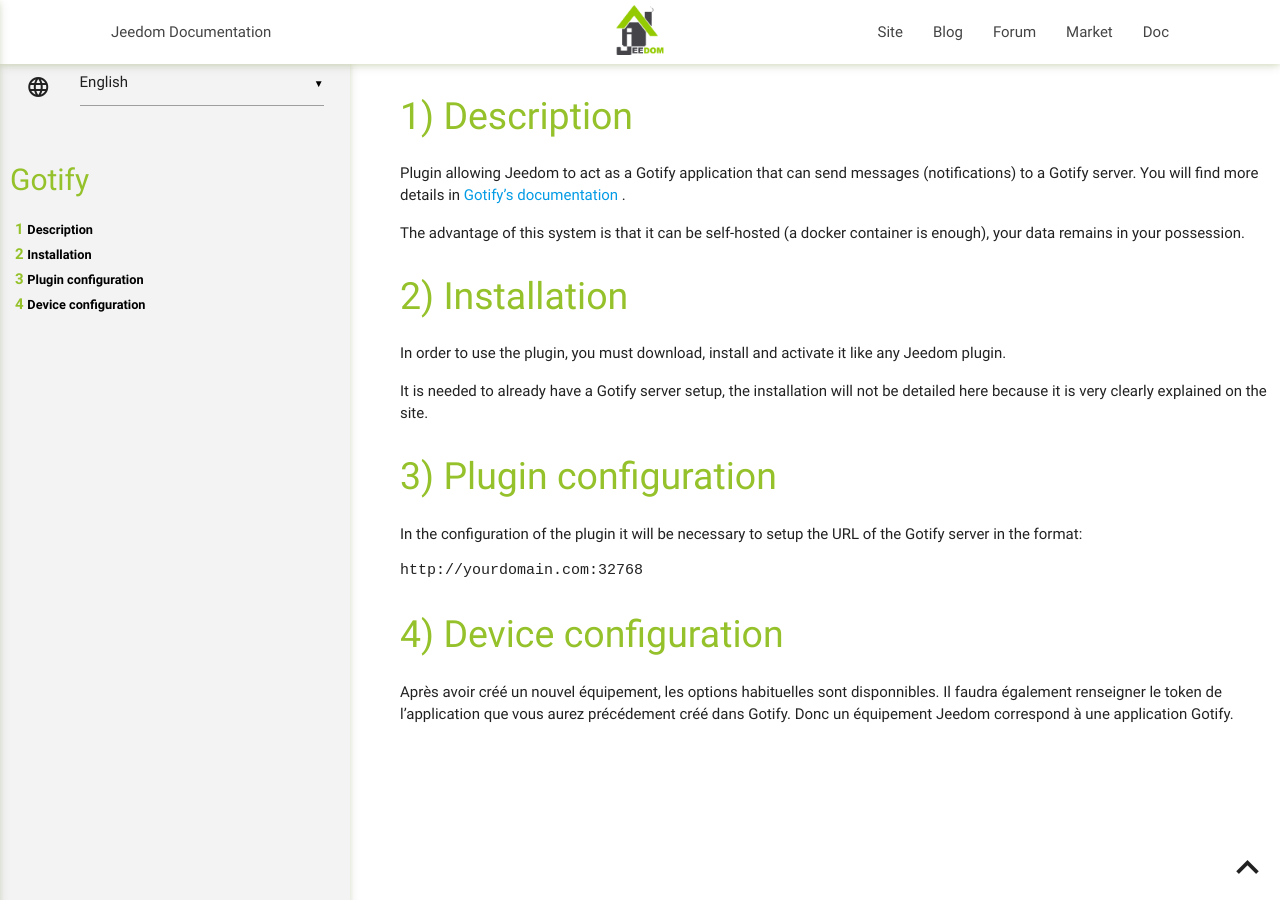
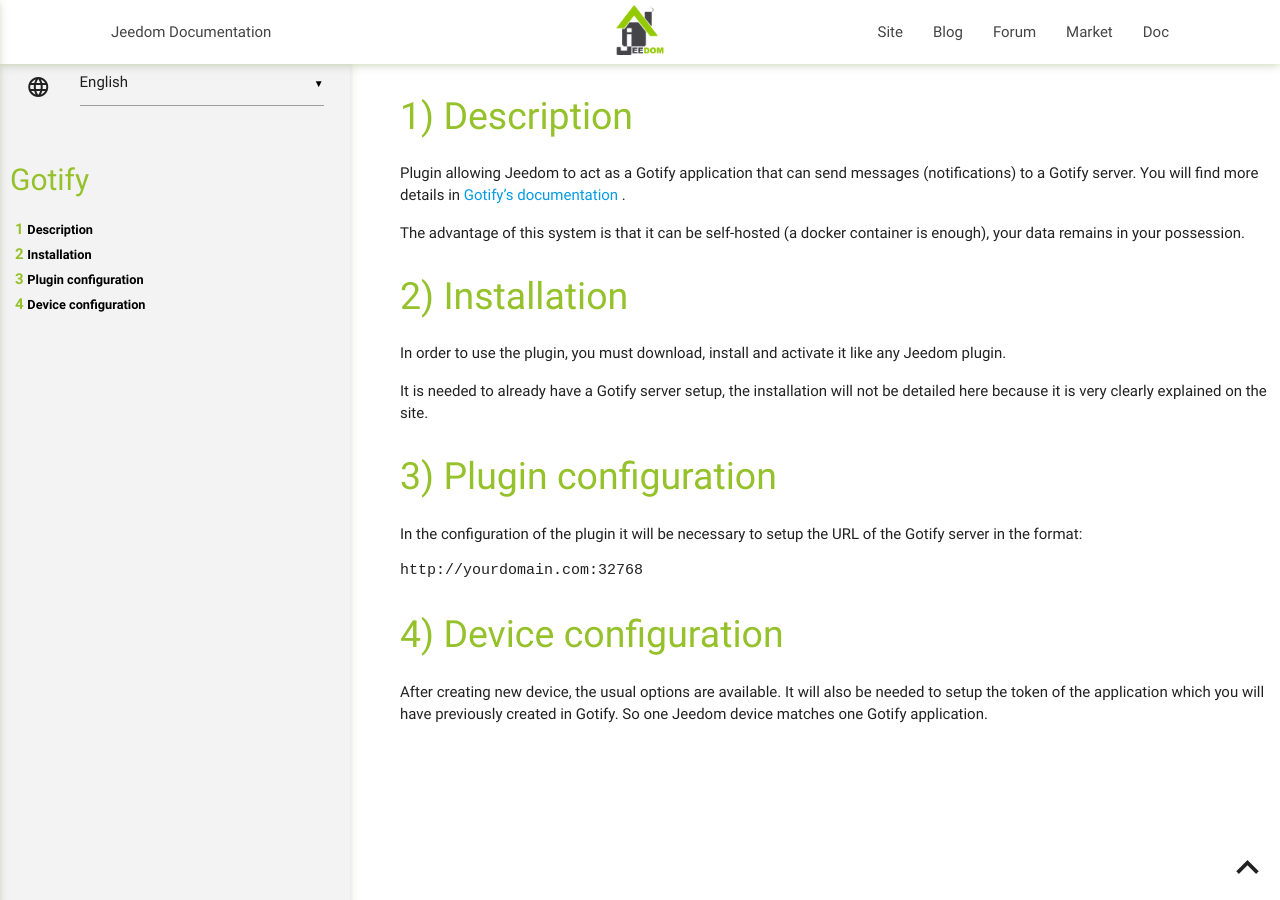
Before and after one commit to Mips2648/jeedom-gotify, a Jekyll site: the page built from docs/en_US/index.md, in a window 1280 px wide. Built offline with Jekyll 4.4.1, drawn with Linux system fonts in a browser that asks for light colours.

Commit message:
[ROBOT] Action all

```diff
--- a/docs/en_US/index.md
+++ b/docs/en_US/index.md
@@ -26,6 +26,6 @@ http://yourdomain.com:32768
 
 # Device configuration
 
-Après avoir créé un nouvel équipement, les options habituelles sont disponnibles.
-Il faudra également renseigner le token de l'application que vous aurez précédement créé dans Gotify.
-Donc un équipement Jeedom correspond à une application Gotify.
+After creating new device, the usual options are available.
+It will also be needed to setup the token of the application which you will have previously created in Gotify.
+So one Jeedom device matches one Gotify application.
```
